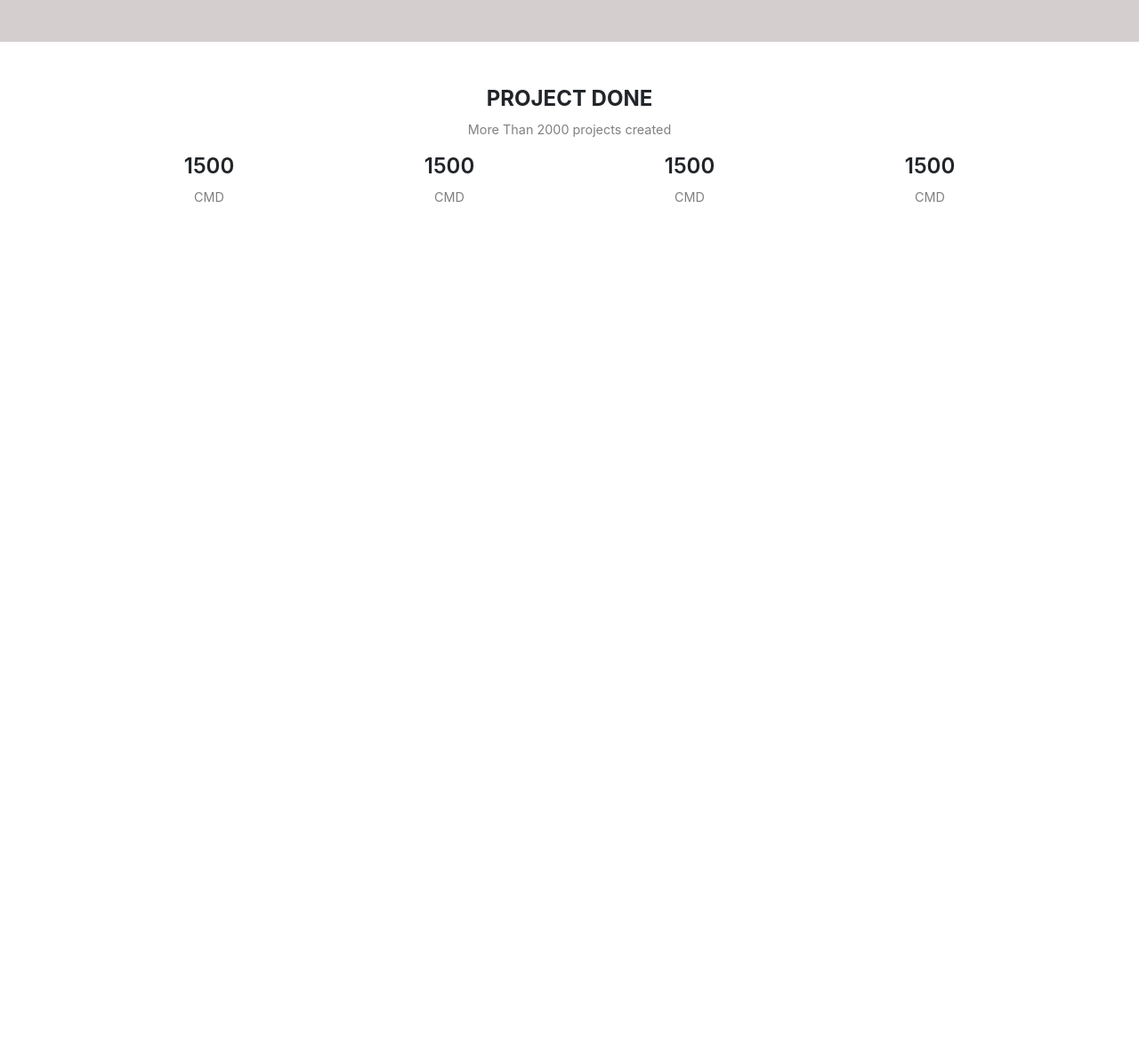
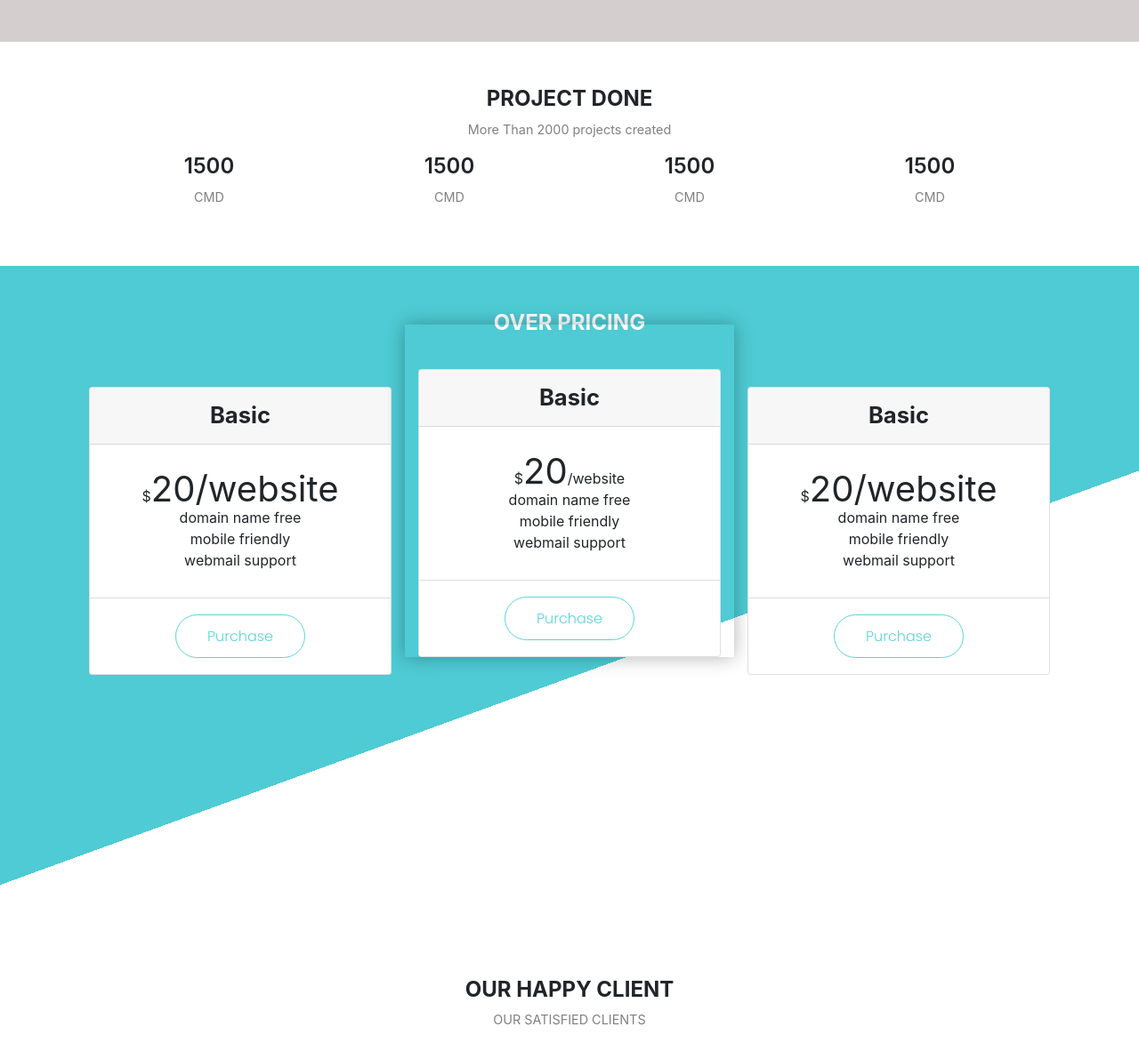
Before and after one commit to DimpleAbrol/Landing-Page, a website: page index.html in a window 1280 px wide. Shown: the part 1836-3027 px from the top of the page at 89% size. Before the commit the page ends 2135 px from the top, so only its background shows below. Drawn offline with nearby package versions, Linux system fonts and the light colour scheme; a script that the page names is missing.

Commit message:
upto over project

```diff
--- a/css/main.css
+++ b/css/main.css
@@ -137,4 +137,79 @@ i{
     font-size: 2rem;
     text-align: center;
 }
-/************************88jquery^********************8/
+/********************pricing**************/
+.pricing{
+    width: 100%;
+    height: 100vh;
+    padding: 50px;
+    position: relative;
+}
+.pricing:before{
+    content: "";
+    position: absolute;
+    top: 0%;
+    bottom: 0%;
+    left: 0;
+    right: 0;
+    /*opacity: .3;*/
+    z-index: -1;
+    background: linear-gradient(160deg, rgb(78, 203, 212), 55%, white 0%);
+}
+.money{
+    font-size:40px;
+    line-height: 1;/******/
+
+}
+.card{
+    transition: 0.4s ease;
+    margin-top:50px;
+}
+.card-header{
+    font-size: 1.6rem;
+    font-weight: bold;
+    padding: 25px 9!important;
+}
+.card-body{
+    padding: 30px 0px!important;
+}
+.card-header li{
+    margin: 10px 0;
+    font-weight: 400;
+    font-size: 15px;
+    line-height: 1.6;
+
+}
+.card-footer{
+    background: white!important;
+    padding: 30px 0px!important;
+}
+.card-footer a{
+    border: 1px solid  rgb(92, 211, 219);
+    border-radius: 100px;
+    margin: 0 5px;
+    padding: 12px 35px;
+    outline: none;
+    color: rgb(92, 211, 219);
+    font-size: 1rem;
+    font-weight: 400;
+    line-height: center;
+    border-top-left-radius: rgb(147, 206, 206);
+}
+.card-footer a:hover{
+   color: white;
+   background: rgb(92, 211, 219);
+   text-decoration: none;
+   box-shadow: 0 0 20px 0 rgba(0,0, 0, 0.3);
+
+}
+.card:hover{
+    transform: translateY(-20px );
+   box-shadow: 0 0 20px 0 rgba(0,0,0, 0.3);
+}
+.card:hover.card-header,.card:hover .money{
+    color: rgb(92, 211, 219);
+}
+.card-second{
+    transform: translateY(-20px);
+    box-shadow: 0 0 20px 0 rgb(0,0,0,0.3);
+}
--- a/index.html
+++ b/index.html
@@ -166,28 +166,106 @@
         <p class="text-center">More Than 2000 projects created</p>
         <div class="container d-flex justify-content-around align-items-center text-center">
             <div>
-                <h1>1500</h1>
+                <h1 class="count">1500</h1>
                 <p>CMD</p>
             </div>
             <div>
-                <h1>1500</h1>
+                <h1 class="count">1500</h1>
                 <p>CMD</p>
             </div>
             <div>
-                <h1>1500</h1>
+                <h1 class="count">1500</h1>
                 <p>CMD</p>
             </div>
             <div>
-                <h1>1500</h1>
+                <h1 class="count">1500</h1>
                 <p>CMD</p>
             </div>
         </div>
     </div>
 </section>
 
+<section class="pricing" id="pricingdiv">
+    <div class="container headings text-center">
+        <h1 class="text-center font-weight-bold text-white">over pricing</h1>
+        <div class="container">
+            <div class="row">
+                <div class="col-lg-4 col-12">
+                    <div class="card text-center">
+                        <div class="card-header">Basic</div>
+                        <div class="card-body">
+                            <li>$<span class="money">20</span">/website</li>
+                            <li>domain name free</li>
+                            <li>mobile friendly</li>
+                            <li>webmail support</li>
+                        </div>
+                        <div class="card-footer">
+                        <a href="#">Purchase</a>
+                        </div>
+                    </div>
+                </div>
+                <div class="col-lg-4 col-12 card-second">
+                    <div class="card text-center">
+                        <div class="card-header">Basic</div>
+                        <div class="card-body">
+                            <li>$<span class="money">20</span>/website</li>
+                            <li>domain name free</li>
+                            <li>mobile friendly</li>
+                            <li>webmail support</li>
+                        </div>
+                        <div class="card-footer">
+                        <a href="#">Purchase</a>
+                        </div>
+                    </div>
+                </div>
+                <div class="col-lg-4 col-12">
+                    <div class="card text-center">
+                        <div class="card-header">Basic</div>
+                        <div class="card-body">
+                            <li>$<span class="money">20</span">/website</li>
+                            <li>domain name free</li>
+                            <li>mobile friendly</li>
+                            <li>webmail support</li>
+                        </div>
+                        <div class="card-footer">
+                        <a href="#">Purchase</a>
+                        </div>
+                    </div>
+                </div>
+            </div>
+        </div>
+    </div>
+</section>
+<!---------------------------------------------ends-------------------------------->
+<!---------------------------------------custumer start----------------------->
+<section class="happy clients">
+    <div class="container headings text-center">
+        <h1 class="text-center font-weight-bold">our happy client</h1>
+        <p class="text-uppercase">our satisfied clients</p>
+    </div>
+
+
+</section>
+
+
 
 <script src="https://code.jquery.com/jquery-3.2.1.slim.min.js" integrity="sha384-KJ3o2DKtIkvYIK3UENzmM7KCkRr/rE9/Qpg6aAZGJwFDMVNA/GpGFF93hXpG5KkN" crossorigin="anonymous"></script>
+<script src="https://ajax.googleapis.com/ajax/libs/jquery/4.0.1/jquery.min.js"></script>
+<script src="https://cdnjs.cloudflare.com/ajax/libs/Counter-Up/1.0.0/jquery.counterup.js" integrity="sha512-+/4Q+xH9jXbMNJzNt2eMrYv/Zs2rzr4Bu2thfvzlshZBvH1g+VGP55W8b6xfku0c0KknE7qlbBPhDPrHFbgK4g==" crossorigin="anonymous"></script>
+<script src="https://cdnjs.cloudflare.com/ajax/libs/waypoints/4.0.1/noframework.waypoints.min.js" integrity="sha512-fHXRw0CXruAoINU11+hgqYvY/PcsOWzmj0QmcSOtjlJcqITbPyypc8cYpidjPurWpCnlB8VKfRwx6PIpASCUkQ==" crossorigin="anonymous"></script><script src="https://cdnjs.cloudflare.com/ajax/libs/Counter-Up/1.0.0/jquery.counterup.min.js" integrity="sha512-d8F1J2kyiRowBB/8/pAWsqUl0wSEOkG5KATkVV4slfblq9VRQ6MyDZVxWl2tWd+mPhuCbpTB4M7uU/x9FlgQ9Q==" crossorigin="anonymous"></script>
 <script src="https://cdnjs.cloudflare.com/ajax/libs/popper.js/1.12.9/umd/popper.min.js" integrity="sha384-ApNbgh9B+Y1QKtv3Rn7W3mgPxhU9K/ScQsAP7hUibX39j7fakFPskvXusvfa0b4Q" crossorigin="anonymous"></script>
 <script src="https://maxcdn.bootstrapcdn.com/bootstrap/4.0.0/js/bootstrap.min.js" integrity="sha384-JZR6Spejh4U02d8jOt6vLEHfe/JQGiRRSQQxSfFWpi1MquVdAyjUar5+76PVCmYl" crossorigin="anonymous"></script>
+<script>
+    $('.count').counter({
+    start: 1000,
+    end: 4500,
+    time: 8,
+    step: 500,
+    callback: function() {
+        alert("I'm done!");
+    }
+});
+
+</script>
 </body>
 </html>
--- a/package.json
+++ b/package.json
@@ -15,5 +15,8 @@
   "bugs": {
     "url": "https://github.com/DimpleAbrol/Landing-Page/issues"
   },
-  "homepage": "https://github.com/DimpleAbrol/Landing-Page#readme"
+  "homepage": "https://github.com/DimpleAbrol/Landing-Page#readme",
+  "dependencies": {
+    "jquery": "^3.5.1"
+  }
 }
```
Also changed, not shown: 1 other file.
